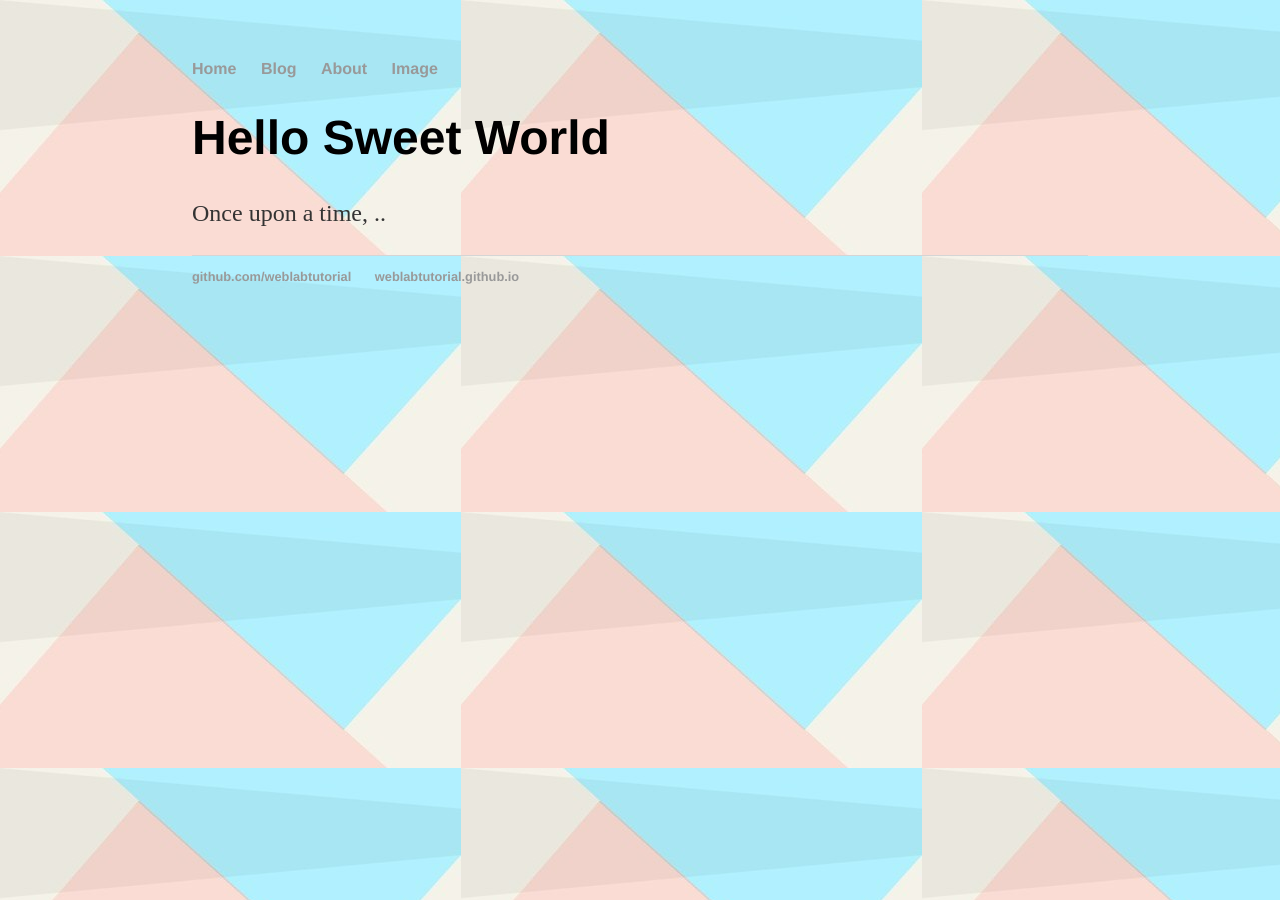
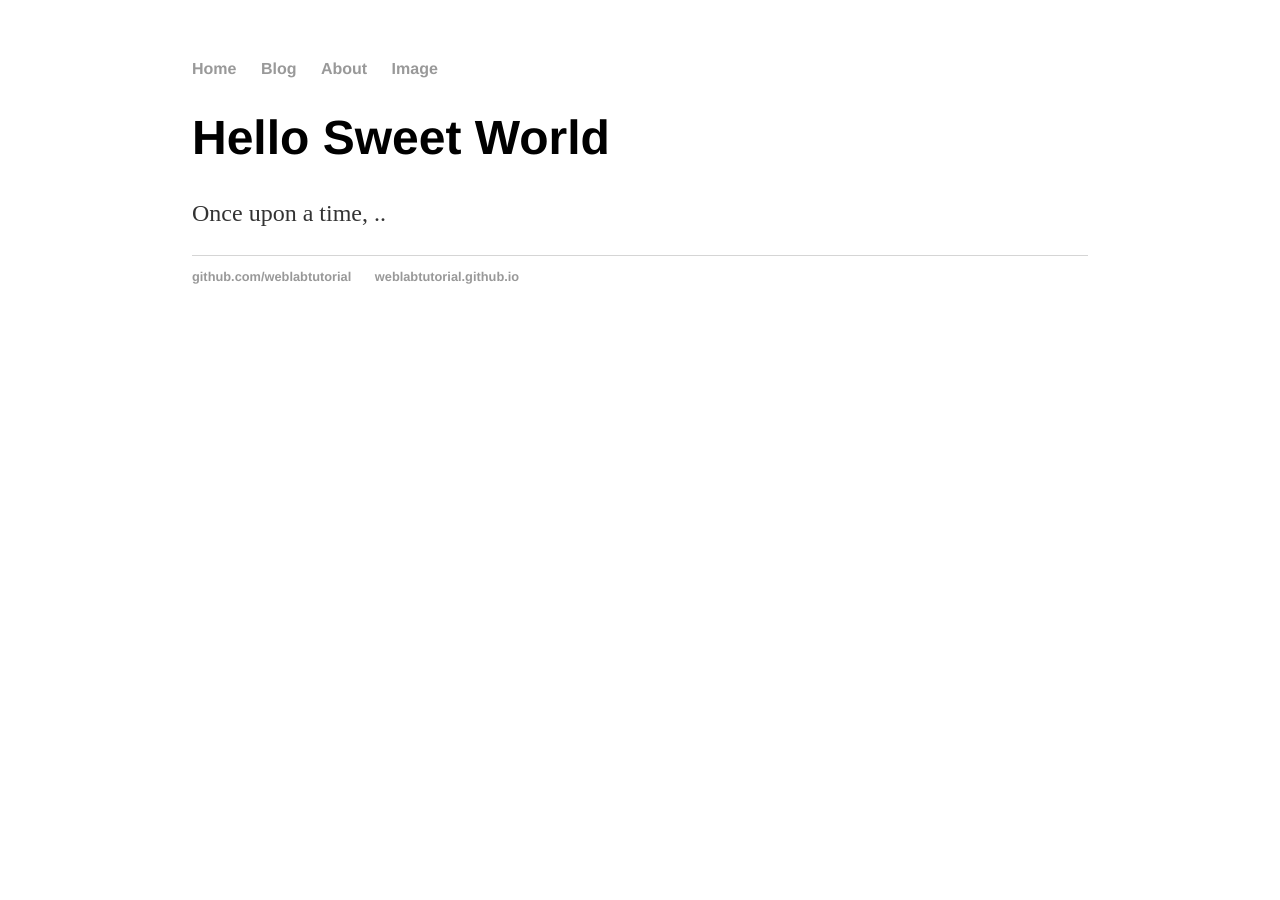
Before and after one commit to Kanaga2004/Kanaga2004.github.io, a Jekyll site: the page built from index.html, in a window 1280 px wide. Built offline with Jekyll 4.4.1, drawn with Linux system fonts in a browser that asks for light colours.

Commit message:
Update main.css

```diff
--- a/css/main.css
+++ b/css/main.css
@@ -1,7 +1,7 @@
 body {
  margin: 60px auto;
  width: 70%;
- background-image: url('./newbackground.jpg');
+ background-colour:#bcb88a
 }
 h1 {
  font-size: 3em;
```
